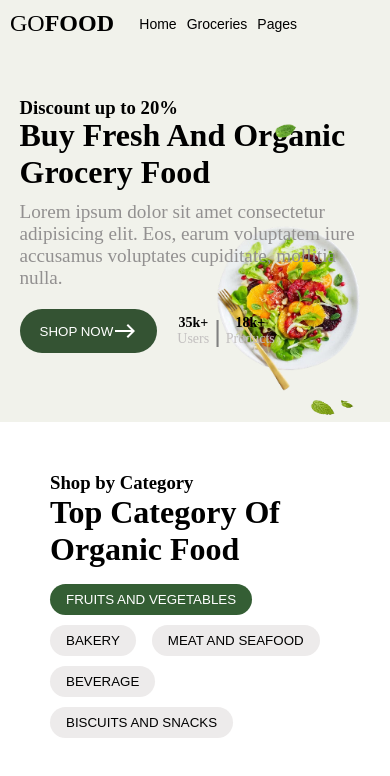
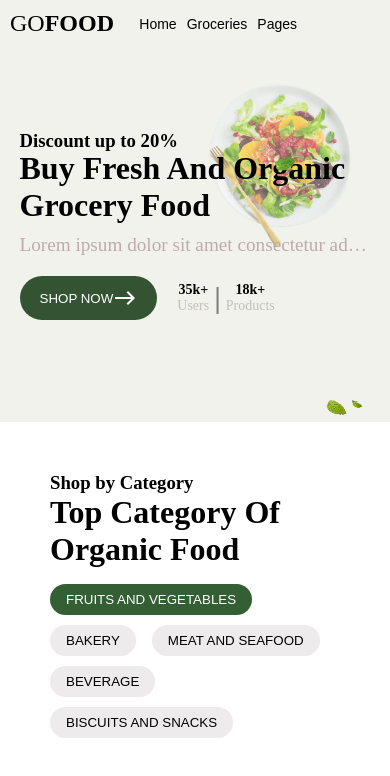
Before and after one commit to Vj-is-brand/Grocery-app, a Next.js app: page / in a window 390 px wide. Shown: the top 776 px of the page. Built offline with nearby package versions, Linux system fonts and the light colour scheme; no server answers.

Commit message:
"fixed overflow"

```diff
--- a/app/styles/heroSection.css
+++ b/app/styles/heroSection.css
@@ -1,6 +1,5 @@
 .container {
   display: flex;
-  /* height: 60vw; */
   height: 50%;
   width: 100%;
   background-color: transparent;
@@ -37,7 +36,6 @@
 
 .leaf {
   height: 15vw;
-  width: 20%;
   position: absolute;
   right: -5%;
   bottom: -10%;
@@ -155,7 +153,7 @@
   }
 }
 
-@media (max-width: 522px) {
+@media (max-width: 572px) {
   .leftContainer {
     width: 100%;
     /* height: auto; */
@@ -164,13 +162,17 @@
   .rightContainer {
     display: none;
   }
+  .groceryDescription {
+    margin-bottom: 20px;
+    font-size: 1.2em;
+    color: #beabac;
+    overflow: hidden; /* Prevent content from overflowing the container */
+    text-overflow: ellipsis; /* Add ellipsis (...) to indicate overflow */
+    white-space: nowrap; /* Prevent text from wrapping to the next line */
+  }
 
   .transparent-img {
-    width: 50%;
-    position: absolute;
-    right: 1%;
-    top: 50%;
-    max-width: 100%;
+    opacity: 0.6;
   }
 
   .section {
@@ -193,6 +195,14 @@
     margin-bottom: 20px;
   }
 
+  .leaf {
+    display: none;
+  }
+
+  .shopNowSection {
+    gap: 0;
+  }
+
   .infoSection {
     display: none;
   }
```
